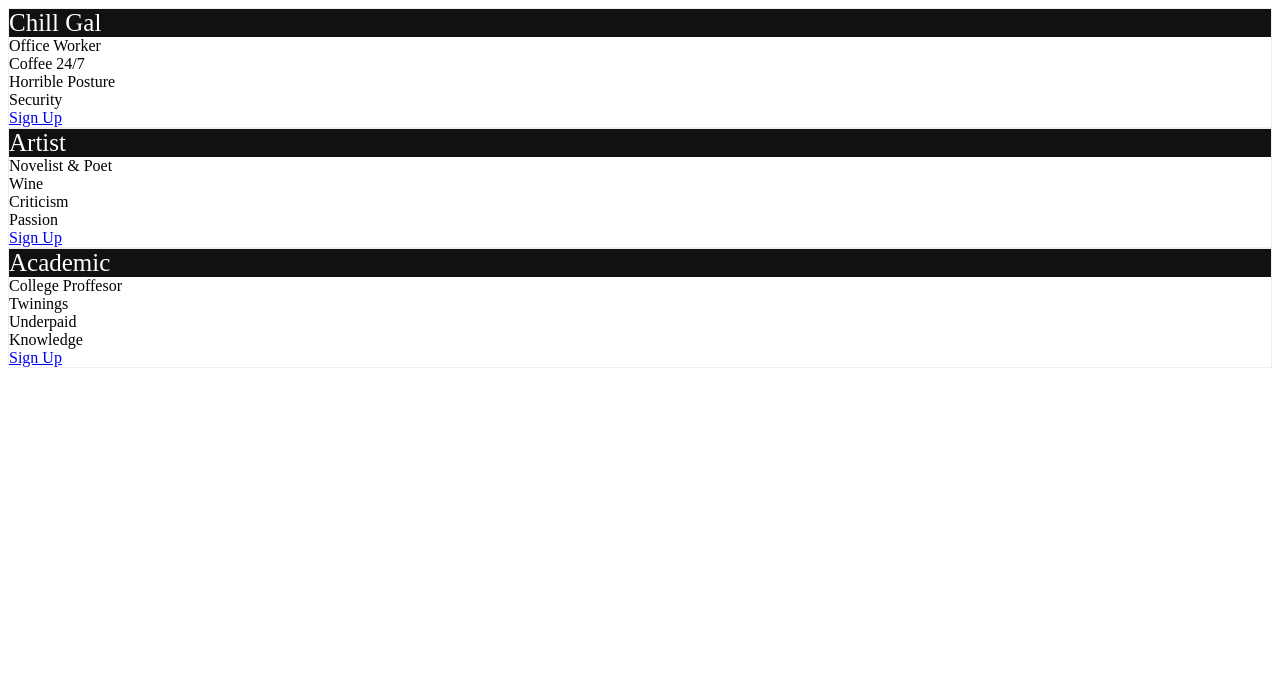
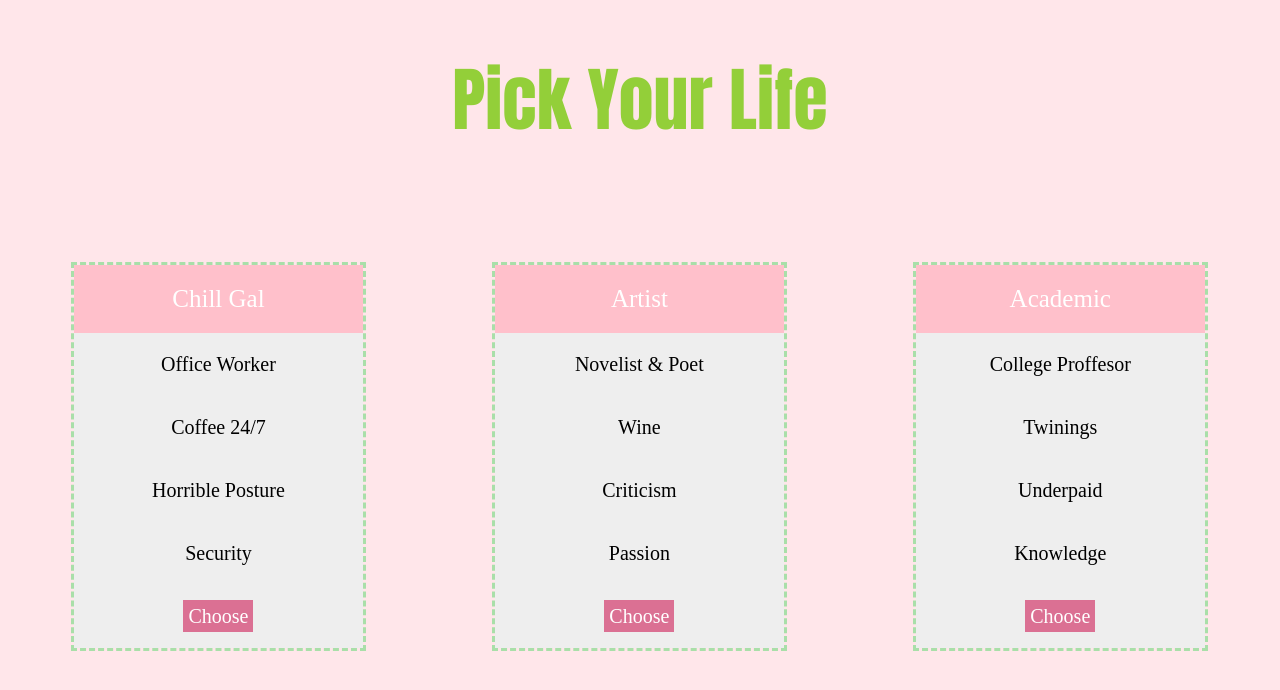
Before and after one commit to ambassadorsCoders/Colis-Pricing_Table, a plain HTML site: page index.html in a window 1280 px wide. Drawn offline with Linux system fonts and the light colour scheme.

Commit message:
Update index.html

```diff
--- a/index.html
+++ b/index.html
@@ -5,34 +5,78 @@
     <meta name="viewport" content="width=device-width, initial-scale=1.0">
     <title>Pricing Table</title>
     <style>
+        * {
+            box-sizing: border-box;
+        }
+        body {
+            background-color: rgb(255, 230, 234);
+        }
+        h1 {
+            color: rgb(147, 207, 57);
+            text-align: center;
+            font-family: Impact, 'Arial Narrow Bold', sans-serif;
+            font-size: 70px;
+            font-weight: 400;
+        }
+        .option {
+            display:flex;
+            flex-direction: column;
+            flex-basis: 35px;
+            flex-wrap: wrap;
+            float: left;
+            width:33.3%;
+            padding: 5%;
+            text-align: center;
+        }
         .listahan {
             list-style-type: none;
-            border: 1px solid #eee;
+            border: 3.5px dashed rgb(169, 223, 169);
             margin: 0;
             padding: 0;
             -webkit-transition: 0.3s;
             transition: 0.3s;
         }
         .listahan:hover {
-            box-shadow: 0 8px 12px 0 rgba(0,0,0,0.2)
+            box-shadow: 0 8px 12px lightgreen
         }
         .listahan .type {
-            background-color: #111;
+            background-color: pink;
             color: white;
             font-size: 25px;
         }
-
+        .listahan li {
+            background-color: #eee;
+            padding: 20px;
+            font-size: 20px;
+        }
+        .button {
+            background-color: palevioletred;
+            border: none;
+            color: white;
+            padding: 5px;
+            text-align: center;
+            text-decoration: none;
+            font-size: 20px;
+        }
+        @media only screen and (max-width: 600px) {
+            .option {
+                width: 100%;
+                flex-direction: column;
+        }
+    }
     </style>
 </head>
 <body>
+    <h1>Pick Your Life</h1>
     <div class="option">
         <ul class="listahan">
             <li class="type">Chill Gal</li>
             <li>Office Worker</li>
+
             <li>Coffee 24/7</li>
             <li>Horrible Posture</li>
             <li>Security</li>
-            <li class="grey"><a href="#" class="button">Sign Up</a></li>
+            <li class="grey"><a href="#" class="button">Choose</a></li>
         </ul>
     </div>
 
@@ -43,7 +87,7 @@
             <li>Wine</li>
             <li>Criticism</li>
             <li>Passion</li>
-            <li class="grey"><a href="#" class="button">Sign Up</a></li>
+            <li class="grey"><a href="#" class="button">Choose</a></li>
         </ul>
     </div>
 
@@ -54,7 +98,7 @@
             <li>Twinings</li>
             <li>Underpaid</li>
             <li>Knowledge</li>
-            <li class="grey"><a href="#" class="button">Sign Up</a></li>
+            <li class="grey"><a href="#" class="button">Choose</a></li>
         </ul>
     </div>
 </body>
```
